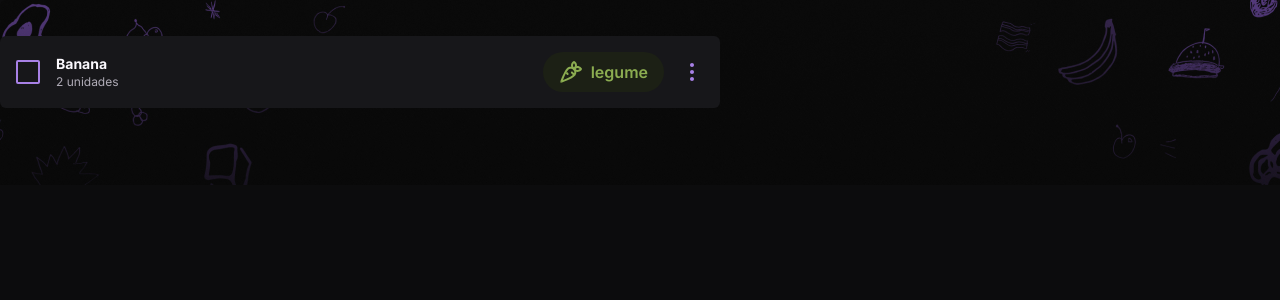
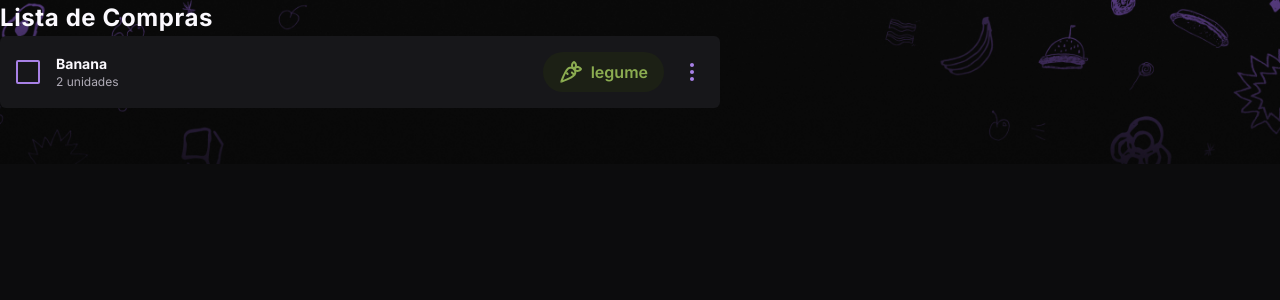
Before and after one commit to celso-rodrigo/checklist-de-lista-de-compras, a React (Vite) app: page / in a window 1280 px wide. Shown: the top 300 px of the page. Built offline with nearby package versions, Linux system fonts and the light colour scheme.

Commit message:
fix: Fixed brackground size and z index order problems

```diff
--- a/src/App.tsx
+++ b/src/App.tsx
@@ -1,12 +1,10 @@
-import Header from './components/Header'
 import Item from './components/Item'
 import CategoryEnum from './enums/CategoryEnum'
 
 function App() {
   return (
-    <div className='font-inter bg-gray-600 min-h-screen'>
-      <Header />
-      <h1 className='text-gray-100 text-2xl font-bold leading-normal tracking-wide'>
+    <div className='font-inter min-h-screen bg-gray-600 bg-header bg-no-repeat bg-contain'>
+      <h1 className='text-gray-100 text-2xl font-bold leading-normal tracking-wide z-10'>
         Lista de Compras
       </h1>
       <Item
--- a/src/components/Header.tsx
+++ /dev/null
@@ -1,10 +0,0 @@
-function Header() {
-  return (
-    <div
-      className='w-full h-48 bg-auto bg-repeat-x bg-header absolute top-0
-      rounded-tl-md rounded-tr-md'
-    />
-  )
-}
-
-export default Header
```
